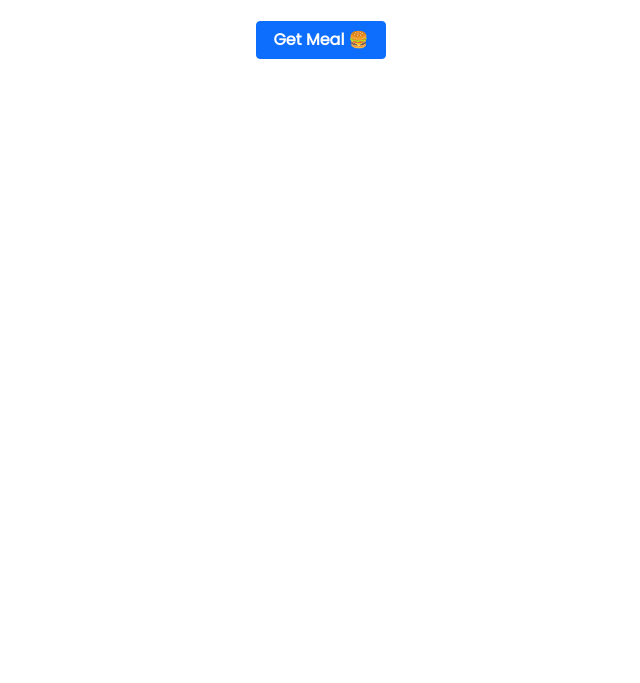
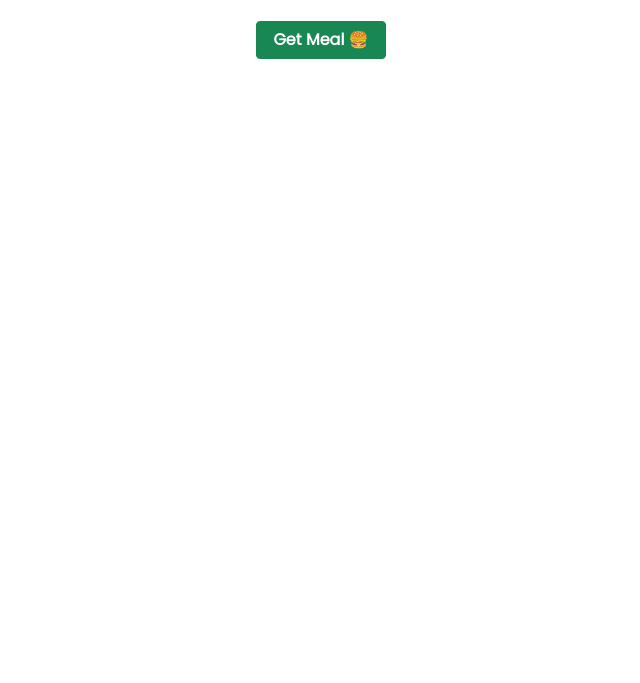
Before and after one commit to Haikalrfli47/random-meal, a plain HTML site: page index.html in a window 1280 px wide. Shown: the part 117-800 px from the top of the page, without its empty margins (319-959 px from the left). Drawn offline with nearby package versions, Linux system fonts and the light colour scheme.

Commit message:
mengubah warna tombol

```diff
--- a/index.html
+++ b/index.html
@@ -12,7 +12,7 @@
     <div class="container container-fluid">
       <h1 class="title my-3">Feeling Hungry?</h1>
       <h3>Get a random meal by clicking below</h3>
-      <div class="btn btn-primary my-3"><strong>Get Meal 🍔</strong></div>
+      <div class="btn btn-success my-3"><strong>Get Meal 🍔</strong></div>
       <div class="row mx-auto">
         <div class="col-md-auto thumb"></div>
 
```
